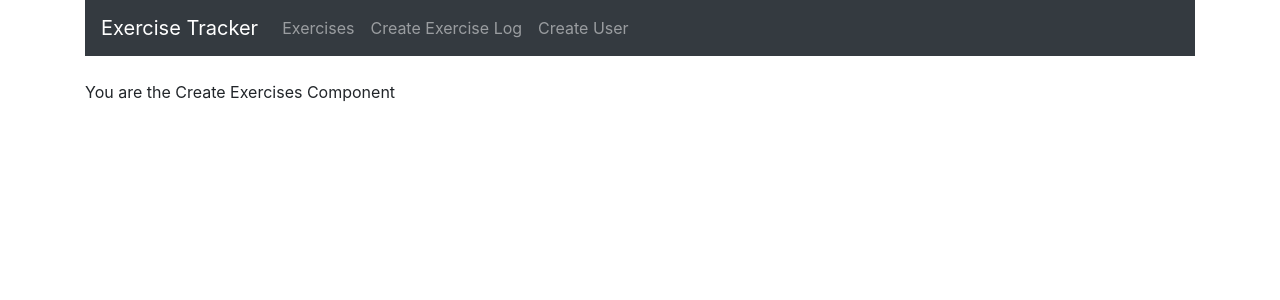
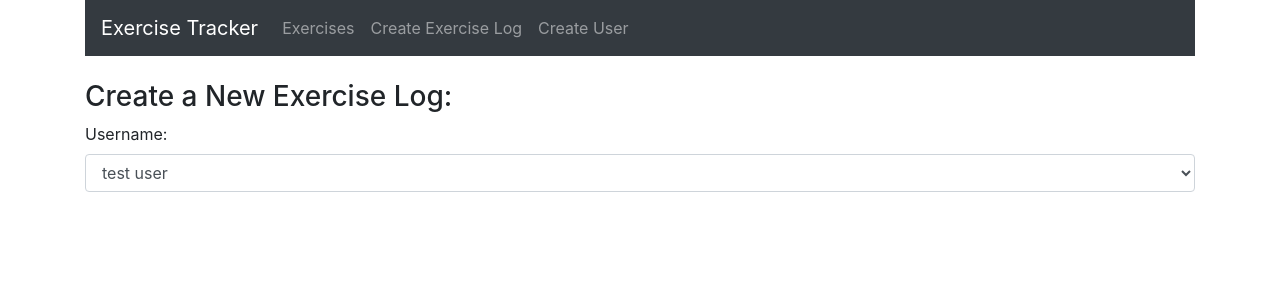
Before and after one commit to SRILAKSHMI576/mern-exercise-tracker, a React (Create React App) app in the folder frontend/: page /create in a window 1280 px wide. Shown: the top 300 px of the page. Built offline with nearby package versions, Linux system fonts and the light colour scheme; the HTML template or start-up script is replaced by a standard one.

Commit message:
Create dropdown box

```diff
--- a/frontend/src/components/create-exercise.component.js
+++ b/frontend/src/components/create-exercise.component.js
@@ -65,7 +65,27 @@
   render() {
     return (
       <div>
-        <p>You are the Create Exercises Component</p>
+        <h3>Create a New Exercise Log:</h3>
+        <form onSubmit={this.onSubmit}>
+          <div className="form-group">
+            <label>Username: </label>
+            <select
+              ref="userInput"
+              required
+              className="form-control"
+              value={this.state.username}
+              onChange={this.onChangeUsername}
+            >
+              {this.state.users.map(function(user) {
+                return (
+                  <option key={user} value={user}>
+                    {user}
+                  </option>
+                );
+              })}
+            </select>
+          </div>
+        </form>
       </div>
     );
   }
```
